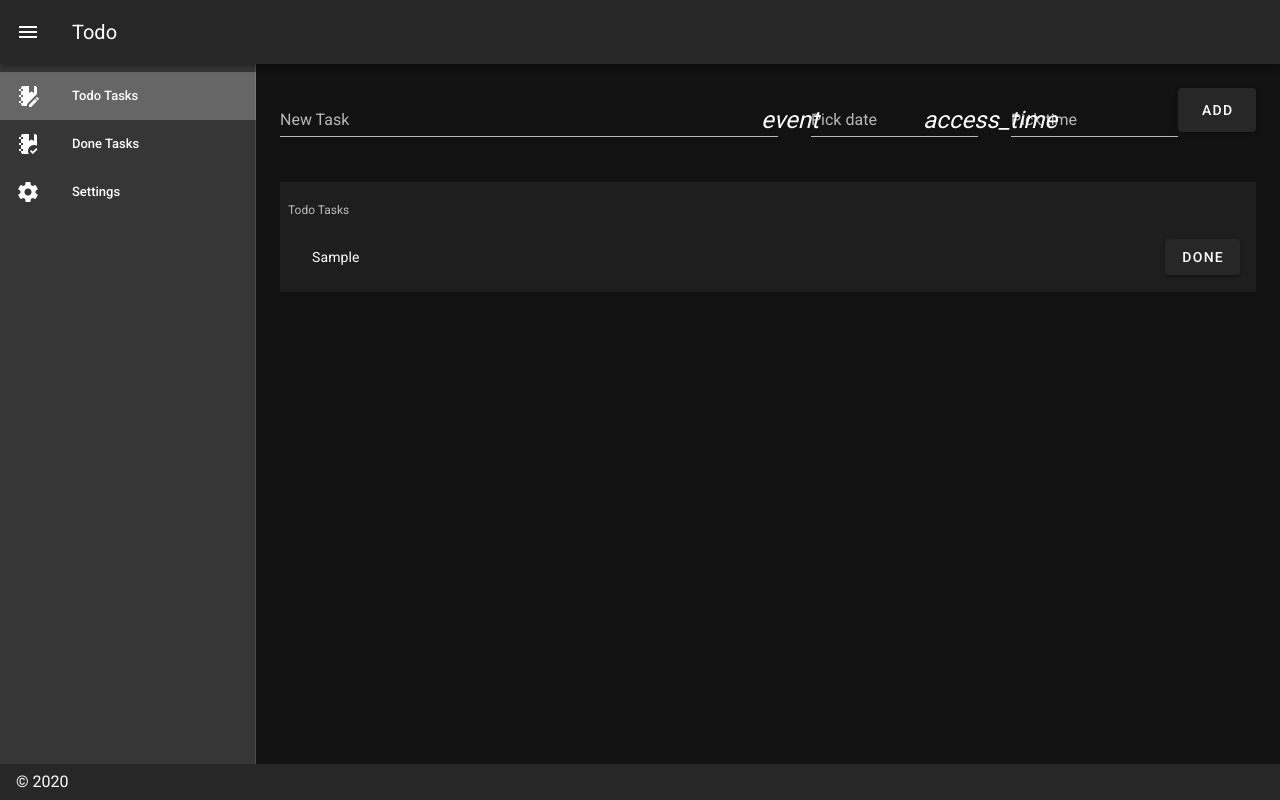
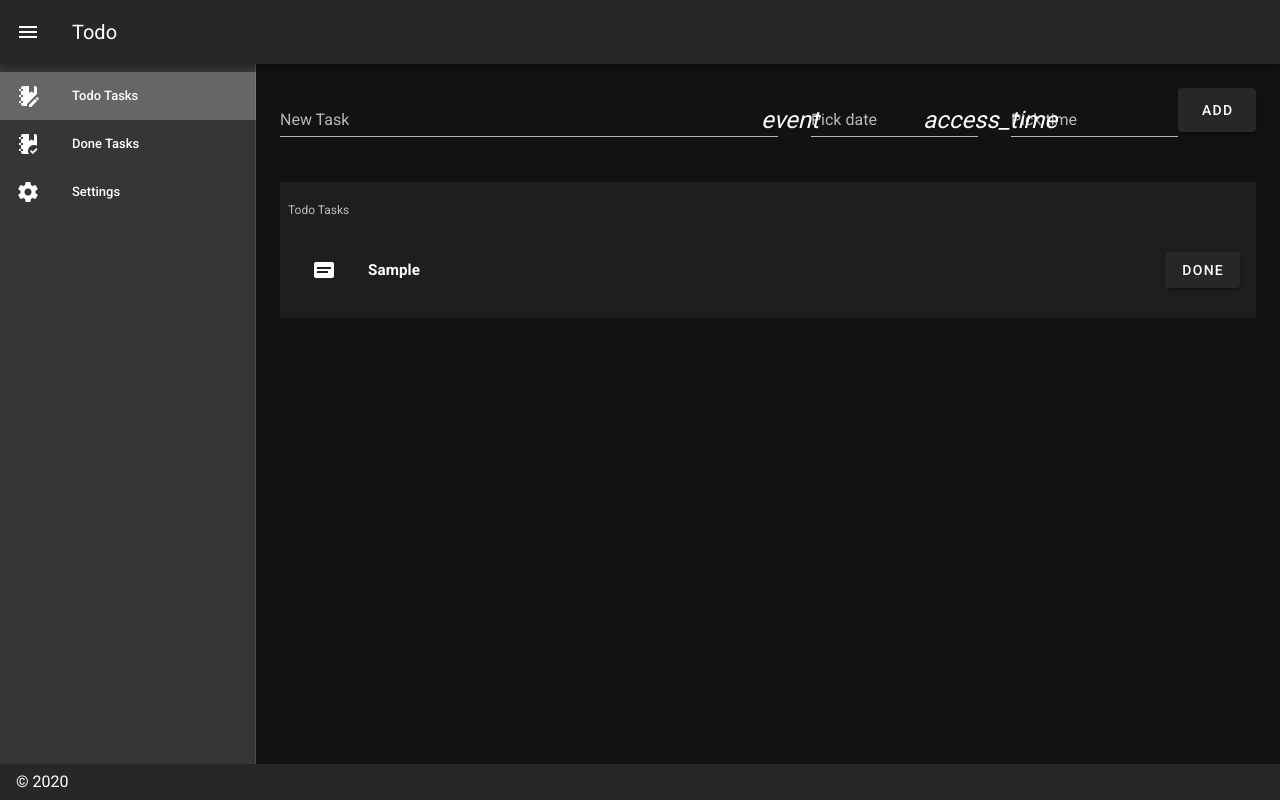
Before and after one commit to vlad-jsdev/newtodo, a Vue app: page / in a window 1280 px wide. Both pictures are taken after typing "Sample" into the empty fields and a click on the button "ADD". Built offline with nearby package versions, Linux system fonts and the light colour scheme.

Commit message:
Show date and time

```diff
--- a/src/components/Todo.vue
+++ b/src/components/Todo.vue
@@ -60,8 +60,30 @@
                 <v-col>
                     <v-list dense>
                         <v-subheader>Todo Tasks</v-subheader>
-                        <v-list-item-group color="primary">
-                    <v-list-item v-for="(todo, id) in sourceTodos" v-bind:key="id"><v-card-text>{{ todo.textTodo }}</v-card-text><v-btn v-on:click="DoneTodo(sourceTodos.indexOf(todo))">Done</v-btn></v-list-item>
+                        <v-list-item-group color="primary" class="d-flex flex-column justify-space-between">
+                            <v-list-item v-for="(todo, id) in sourceTodos" v-bind:key="id">
+                                <v-card-text class="d-flex flex-row justify-space-between">
+                                    <div class="task d-flex flex-row ">
+                                    <v-list-item-action>
+                                        <v-icon>mdi-card-text</v-icon>
+                                    </v-list-item-action>
+                                    <v-list-item-content>
+                                        <v-list-item-title><h3>{{ todo.textTodo }}</h3></v-list-item-title>
+                                    </v-list-item-content>
+                                    </div>
+                                    <div class="d-flex flex-row">
+                                        <div v-if="todo.date !== ''">
+                                        <p><v-icon>mdi-calendar</v-icon>
+                                        {{ todo.date }}</p>
+                                    </div>
+                                        <div v-if="todo.time !== ''">
+                                        <p><v-icon>mdi-clock-time-eight</v-icon>
+                                        {{ todo.time }}</p>
+                                        </div>
+                            </div>
+                            </v-card-text>
+                        <v-btn v-on:click="DoneTodo(sourceTodos.indexOf(todo))">Done</v-btn>
+                    </v-list-item>
                     </v-list-item-group>
                     </v-list>
                 </v-col></v-row>
@@ -81,7 +103,7 @@
         }),
         methods:{
             AddNewTodo() {
-                if(this.task === '')
+                if(this.task === '' || this.task === null)
                     return
                 this.$store.commit('addTodo', { task: this.task, date: this.date, time: this.time})
                 this.task = ''
@@ -104,4 +126,8 @@
     .pickers{
         max-width: 200px!important;
     }
+    p{
+        font-size: 8pt;
+    }
+
 </style>
```
